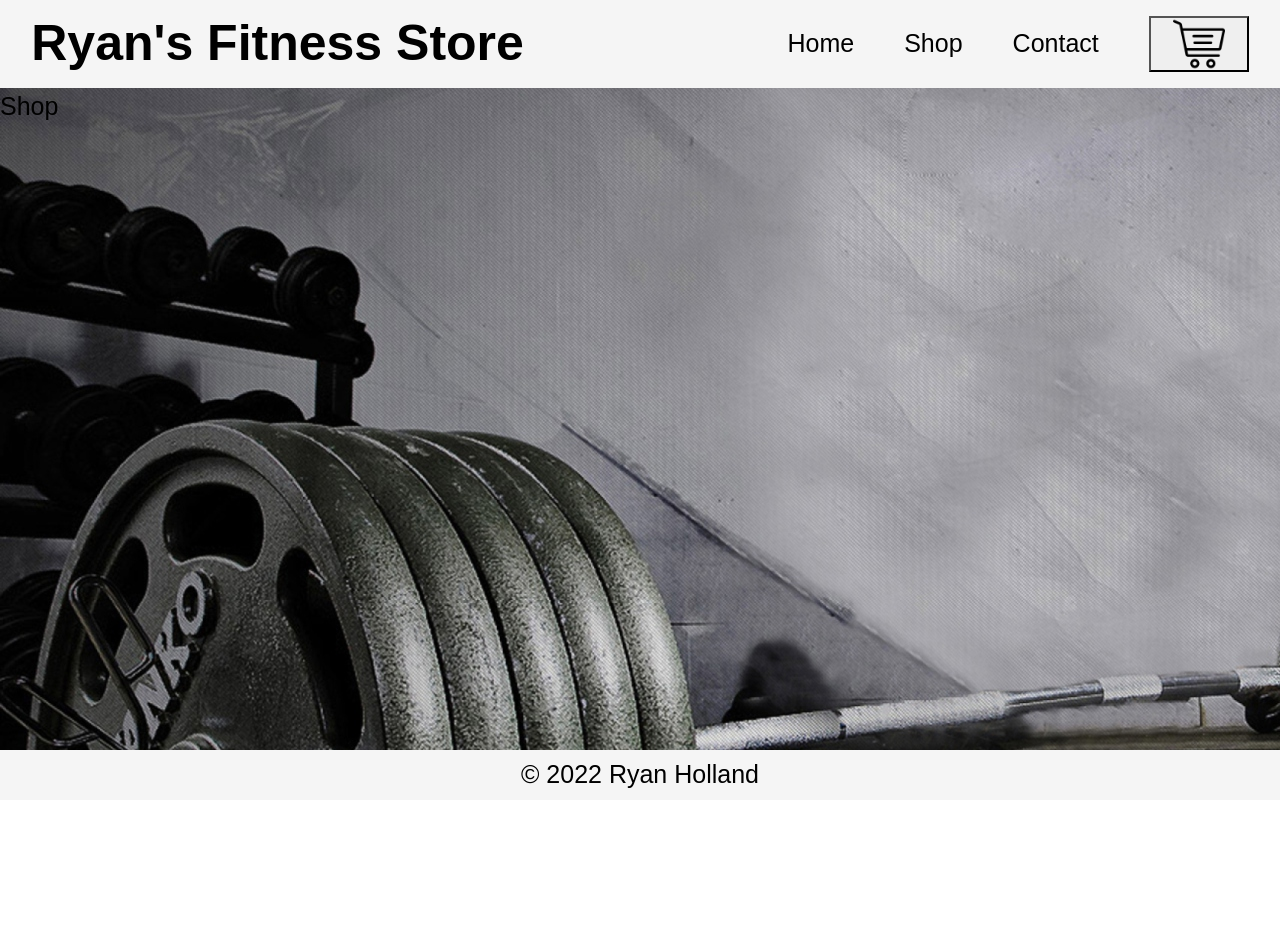
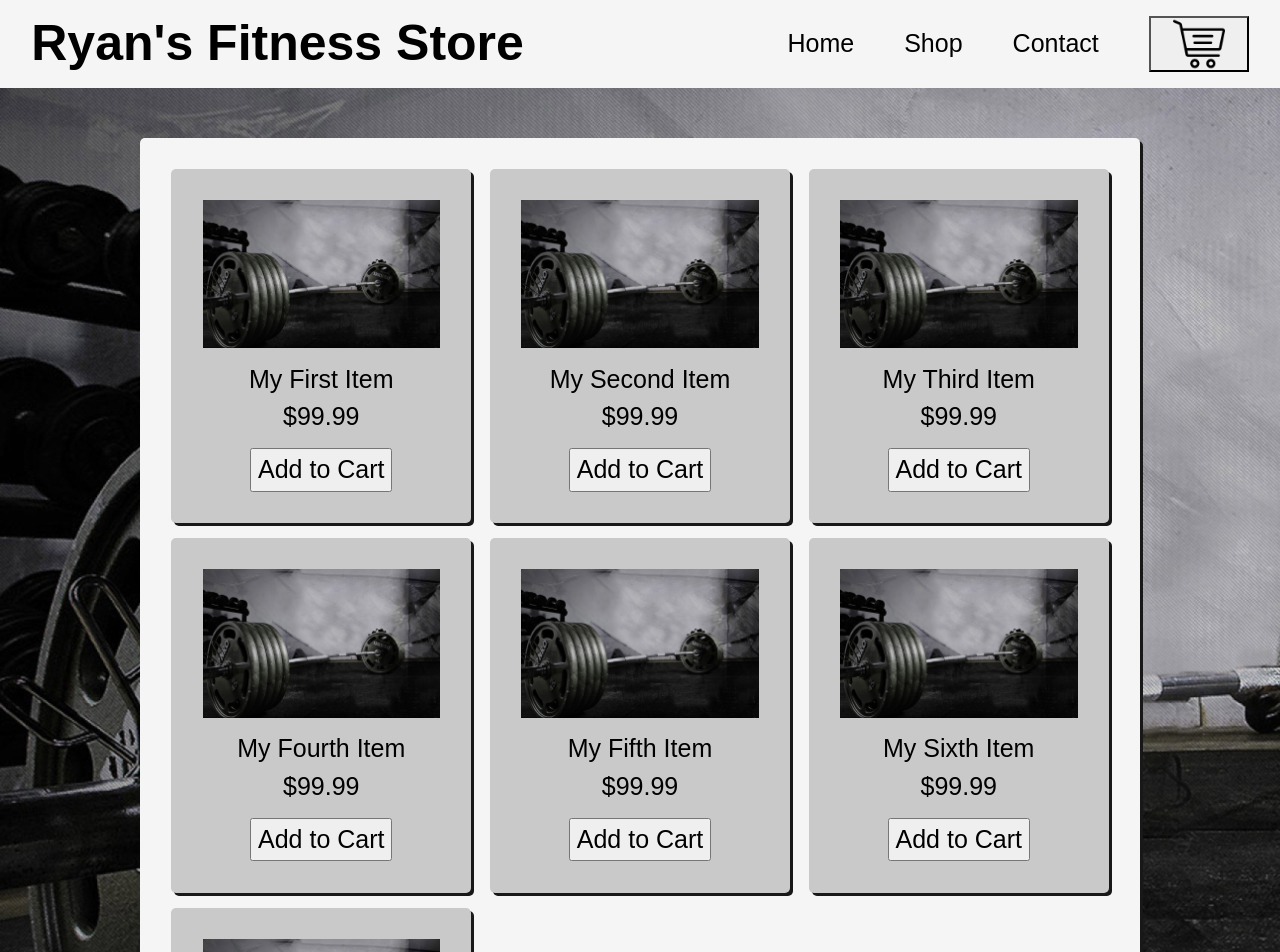
Before and after one commit to rygho90/shopping-cart, a React (Create React App) app: page /shop in a window 1280 px wide. Shown: the top 952 px of the page. Before the commit the page ends 800 px from the top, so only its background shows below. Built offline with nearby package versions, Linux system fonts and the light colour scheme.

Commit message:
Add example items to shop page

```diff
--- a/src/components/Contact.js
+++ b/src/components/Contact.js
@@ -4,7 +4,7 @@ export default function Contact() {
   return (
 
     <main>
-        <div className="main-info">
+        <div className="main-div">
           <h2>Contact Us</h2>
           <p>(555) 555-55555</p>
           <p>ryan@rfs.com</p>
--- a/src/components/Header.js
+++ b/src/components/Header.js
@@ -10,7 +10,7 @@ export default function Header() {
             <nav className="header-nav">
               <ul className="nav-list">
                 <li><Link to="/" className='text-link'>Home</Link></li>
-                <li><Link to="/" className='text-link'>Shop</Link></li>
+                <li><Link to="/shop" className='text-link'>Shop</Link></li>
                 <li><Link to="/contact" className='text-link'>Contact</Link></li>
               </ul>
             </nav>
--- a/src/components/Home.js
+++ b/src/components/Home.js
@@ -1,17 +1,20 @@
 import React from "react";
+import { Link } from "react-router-dom";
 
 export default function Home() {
   return (
-
     <main>
-        <div className="main-info">
+      <div className="main-div">
         <h2>Ryan's Fitness Store</h2>
         <p>Serving all your fitness needs since 2022.</p>
         <p className="shop-link-p">
-            <button>Visit the shop</button>
+          <button>
+            <Link to="/shop" className="text-link">
+              Visit the shop
+            </Link>
+          </button>
         </p>
       </div>
     </main>
-
   );
 }
--- a/src/components/Shop.js
+++ b/src/components/Shop.js
@@ -1,7 +1,54 @@
-import React from 'react'
+import React from "react";
+import gympic from '../images/gymbg.jpg'
+
 
 export default function Shop() {
   return (
-    <div>Shop</div>
-  )
+    <main>
+      <div className="main-div shop-container">
+        <div className="item-div">
+          <img src={gympic} alt="placeholder"></img>
+          <div className="item-description">My First Item</div>
+          <div className="item-price">$99.99</div>
+          <button>Add to Cart</button>
+        </div>
+        <div className="item-div">
+          <img src={gympic} alt="placeholder"></img>
+          <div className="item-description">My Second Item</div>
+          <div className="item-price">$99.99</div>
+          <button>Add to Cart</button>
+        </div>
+        <div className="item-div">
+          <img src={gympic} alt="placeholder"></img>
+          <div className="item-description">My Third Item</div>
+          <div className="item-price">$99.99</div>
+          <button>Add to Cart</button>
+        </div>
+        <div className="item-div">
+          <img src={gympic} alt="placeholder"></img>
+          <div className="item-description">My Fourth Item</div>
+          <div className="item-price">$99.99</div>
+          <button>Add to Cart</button>
+        </div>
+        <div className="item-div">
+          <img src={gympic} alt="placeholder"></img>
+          <div className="item-description">My Fifth Item</div>
+          <div className="item-price">$99.99</div>
+          <button>Add to Cart</button>
+        </div>
+        <div className="item-div">
+          <img src={gympic} alt="placeholder"></img>
+          <div className="item-description">My Sixth Item</div>
+          <div className="item-price">$99.99</div>
+          <button>Add to Cart</button>
+        </div>
+        <div className="item-div">
+          <img src={gympic} alt="placeholder"></img>
+          <div className="item-description">My Seventh Item</div>
+          <div className="item-price">$99.99</div>
+          <button>Add to Cart</button>
+        </div>
+      </div>
+    </main>
+  );
 }
--- a/src/css/app.css
+++ b/src/css/app.css
@@ -1,6 +1,7 @@
 @import "home.css";
 @import "header.css";
 @import "footer.css";
+@import "shop.css";
 
 /* Box sizing rules */
 *,
@@ -96,3 +97,16 @@ body {
   display: grid;
   grid-template-rows: auto 1fr auto;
 }
+
+main {
+  display: flex;
+  justify-content: center;
+  align-items: center;
+}
+
+.main-div {
+  background-color: whitesmoke;
+  padding: 1.25rem;
+  border-radius: 5px;
+  box-shadow: 3px 3px #181818;
+}
--- a/src/css/home.css
+++ b/src/css/home.css
@@ -1,17 +1,3 @@
-main {
-  display: flex;
-  justify-content: center;
-  align-items: center;
-}
-
-.main-info {
-  background-color: whitesmoke;
-  padding: 0.25rem;
-  padding: 1.25rem;
-  border-radius: 5px;
-  box-shadow: 3px 3px #181818;
-}
-
 .shop-link-p {
   margin-top: 1rem;
 }
--- /dev/null
+++ b/src/css/shop.css
@@ -0,0 +1,26 @@
+.shop-container {
+    margin: 2rem;
+    display: flex;
+    flex-wrap: wrap;
+    justify-content: space-between;
+
+    max-width: 1000px;
+    gap: 15px;
+}
+
+.item-div {
+    max-width: 300px;
+    background-color: rgb(201, 201, 201);
+    padding: 1.25rem;
+    border-radius: 5px;
+    box-shadow: 3px 3px #181818;
+    text-align: center;
+}
+
+.item-div img {
+    margin-bottom: 0.5rem;
+}
+
+.item-div button {
+    margin-top: 0.5rem;
+}
```
Lines whose indentation alone changed are shown as unchanged.
